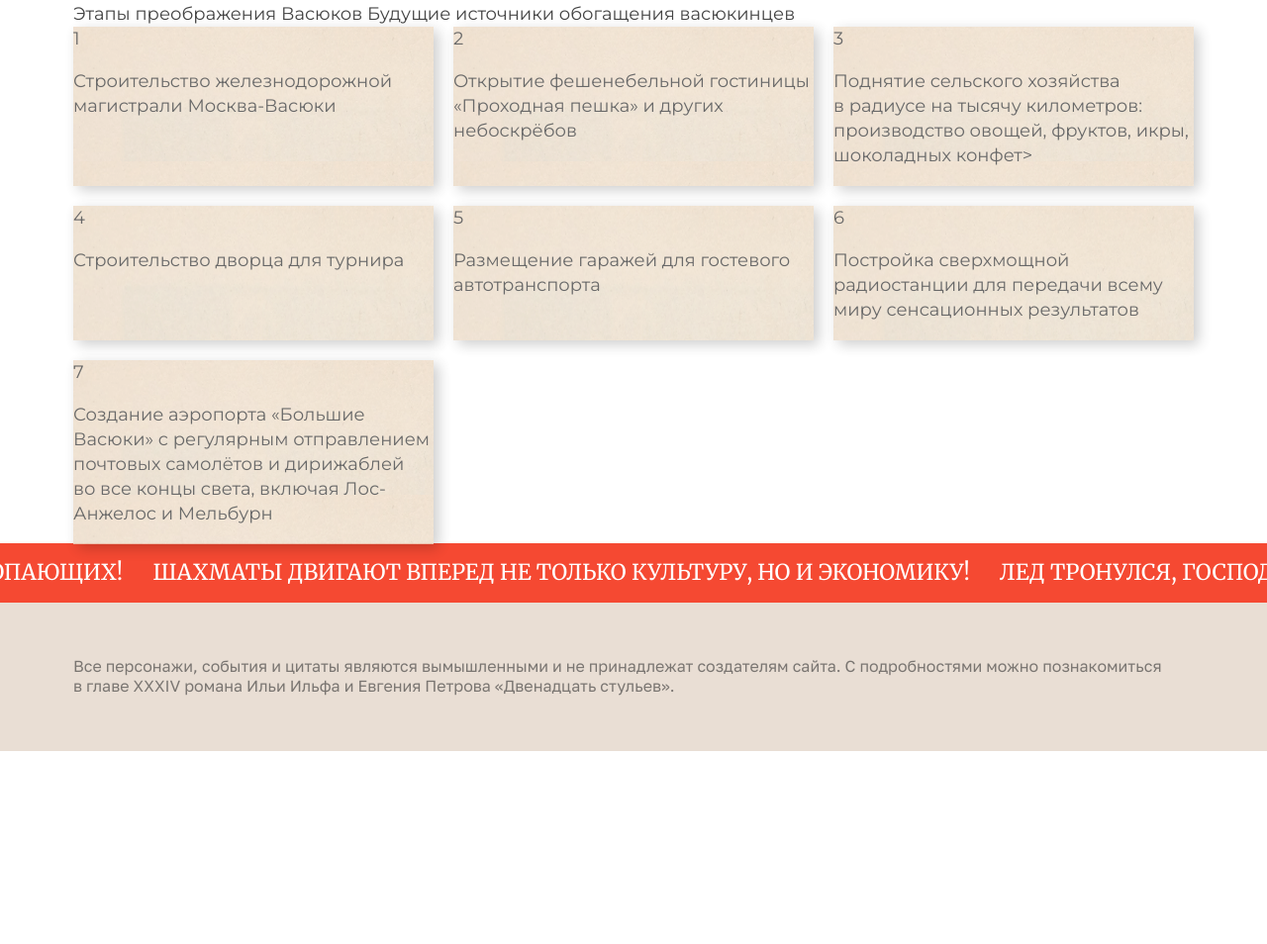
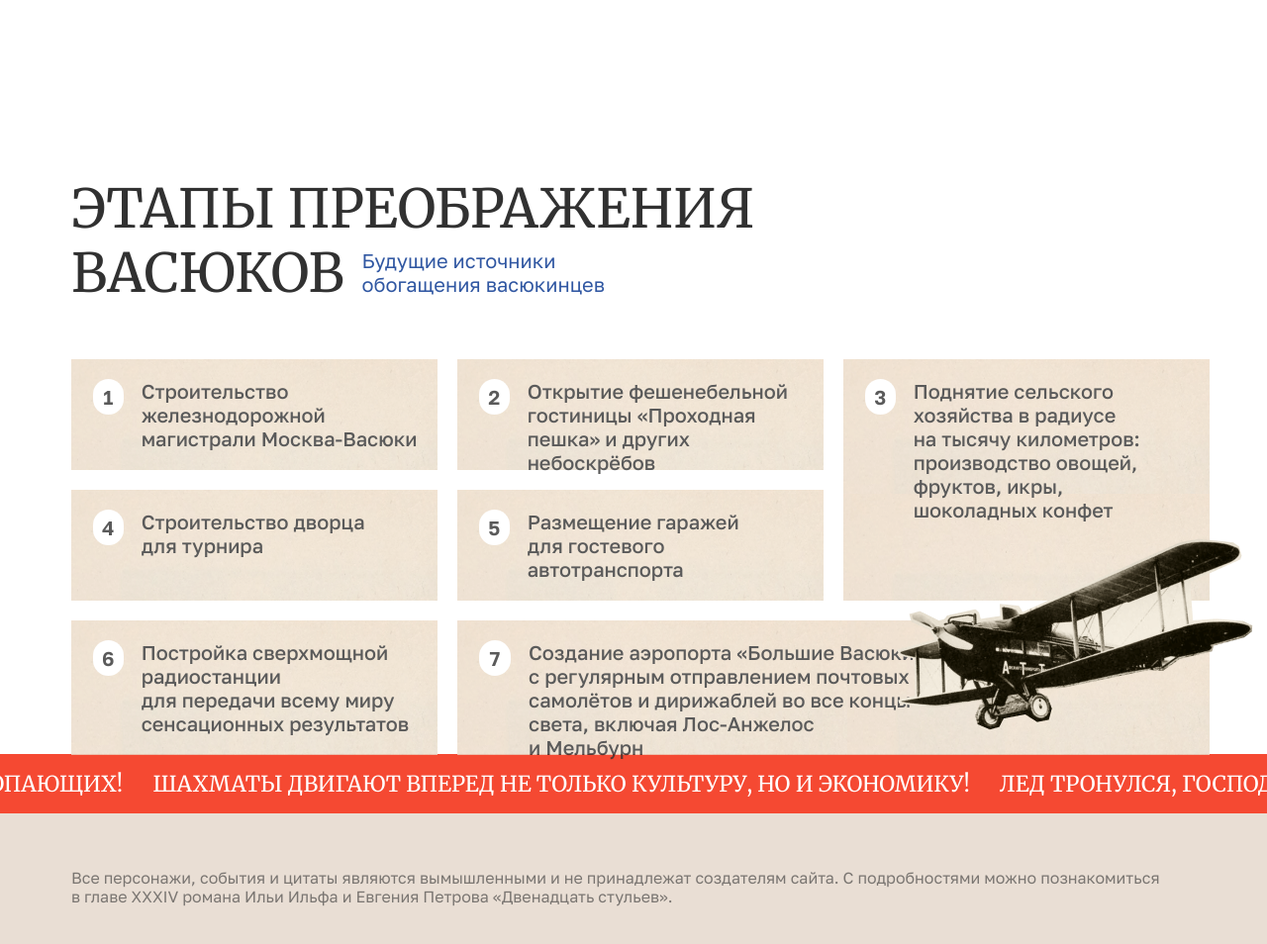
Before and after one commit to shapenkova/websile_about_chess, a website: page src/html/index.html in a window 1280 px wide. Shown: the part 1620-2574 px from the top of the page at 99% size. Before the commit the page ends 2379 px from the top, so only its background shows below. Drawn offline with nearby package versions, Linux system fonts and the light colour scheme; files that its build step writes are made by us from their sources; files whose address does not match are found by name.

Commit message:
make a block stages

```diff
--- a/src/html/blocks/poster.html
+++ b/src/html/blocks/poster.html
@@ -10,9 +10,9 @@
                 <img src="assets/images/1920.png" alt="image" class="poster__picture-img">
             </picture>
         </div>
-
         <div class="poster__box2">
-            <div class="poster__box2-text">
+            <div class="poster__block">
+                <div class="poster__block-text">
                     <p class="poster__text">
                         <span class="poster__row1">Превратите уездный&nbsp;город</span>
                         <span class="poster__row2">в&nbsp;столицу</span>
@@ -32,4 +32,6 @@
                 </div>
             </div>
         </div>
+
+    </div>
 </section>
--- a/src/html/blocks/stages.html
+++ b/src/html/blocks/stages.html
@@ -1,60 +1,65 @@
 <section class="stages">
     <div class="stages__container">
         <div class="stages__title">
-            <span>Этапы преображения</span>
-            <span>Васюков</span>
-            <a href="#">Будущие источники обогащения васюкинцев</a>
+            <span class="stages__title-el">Этапы преображения</span>
+            <div class="stages__title-block">
+                <span class="stages__title-el">Васюков</span>
+                <a href="#" class="stages__link">
+                    Будущие&nbsp;источники обогащения&nbsp;васюкинцев
+                </a>
+            </div>
+
         </div>
         <div class="stages__wrapper">
             <!-- <picture class="stages__picture">
                 <img src="assets/images/img1.png" alt="">
             </picture> -->
             <div class="stages__box1 stages__wrapper-el">
-                <div class="states__number">1</div>
+                <div class="stages__number">1</div>
                 <p class="stages__text">
                     Строительство железнодорожной магистрали Москва-Васюки
                 </p>
             </div>
             <div class="stages__box2 stages__wrapper-el">
-                <div class="states__number">2</div>
+                <div class="stages__number">2</div>
                 <p class="stages__text">
                     Открытие фешенебельной гостиницы «Проходная пешка» и&nbsp;других небоскрёбов
                 </p>
             </div>
             <div class="stages__box3 stages__wrapper-el">
-                <div class="states__number">3</div>
+                <div class="stages__number">3</div>
                 <p class="stages__text">
-                    Поднятие сельского хозяйства в&nbsp;радиусе на&nbsp;тысячу километров: производство овощей, фруктов, икры, шоколадных конфет>
+                    Поднятие сельского хозяйства в&nbsp;радиусе на&nbsp;тысячу километров: производство овощей, фруктов, икры, шоколадных конфет
                 </p>
             </div>
             <div class="stages__box4 stages__wrapper-el">
-                <div class="states__number">4</div>
+                <div class="stages__number">4</div>
                 <p class="stages__text">
                     Строительство дворца для&nbsp;турнира
                 </p>
             </div>
             <div class="stages__box5 stages__wrapper-el">
-                <div class="states__number">5</div>
+                <div class="stages__number">5</div>
                 <p class="stages__text">
-                    Размещение гаражей для&nbsp;гостевого автотранспорта
+                    Размещение гаражей для&nbsp;гостевого<br>автотранспорта
                 </p>
             </div>
             <div class="stages__box6 stages__wrapper-el">
-                <div class="states__number">6</div>
+                <div class="stages__number">6</div>
                 <p class="stages__text">
                     Постройка сверхмощной радиостанции для&nbsp;передачи всему миру сенсационных результатов
                 </p>
             </div>
             <div class="stages__box7 stages__wrapper-el">
-                <div class="states__number">7</div>
+                <div class="stages__number">7</div>
                 <p class="stages__text">
-                    Создание аэропорта «Большие Васюки» с&nbsp;регулярным отправлением почтовых самолётов и&nbsp;дирижаблей во&nbsp;все&nbsp;концы света, включая Лос-Анжелос и&nbsp;Мельбурн
+                    Создание аэропорта «Большие&nbsp;Васюки» с&nbsp;регулярным отправлением почтовых самолётов и&nbsp;дирижаблей во&nbsp;все&nbsp;концы света, включая Лос-Анжелос и&nbsp;Мельбурн
                 </p>
             </div>
 
-            <div>
-                <picture>
-                    <img src="" alt="">
+            <div class="stages__box8">
+                <picture class="stages__pic">
+                    <img src="assets/images/plane.png" alt="plane" class="stages__pic-img">
                 </picture>
             </div>
 
--- a/src/styles/blocks/about.less
+++ b/src/styles/blocks/about.less
@@ -10,13 +10,13 @@
         width: 100%;
         max-width: 1366px;
         margin: 0 auto;
-        padding: 20px 74px 0 24px;
+        padding: 16px 58px 0 25px;
     }
     &__table-desc {
         width: 100%;
         max-width: 704px;
         margin: 0;
-        padding-top: 15px;
+        padding-top: 20px;
         padding-bottom: 10px;
         color: @color1;
         font-family: @font3;
--- a/src/styles/blocks/page-header.less
+++ b/src/styles/blocks/page-header.less
@@ -24,17 +24,21 @@
         background-color: fade(@white, 0%);
     }
     &__container {
-        position: relative;
-        z-index: 100;
-        box-sizing: border-box;
+        .container();
         display: flex;
         align-items: center;
         align-self: flex-end;
-        width: 100%;
-        max-width: 1366px;
-        margin: 0 auto;
-        padding-left: 74px;
-        padding-right: 74px;
+        // position: relative;
+        // z-index: 100;
+        // box-sizing: border-box;
+        // display: flex;
+        // align-items: center;
+        // align-self: flex-end;
+        // width: 100%;
+        // max-width: 1366px;
+        // margin: 0 auto;
+        // padding-left: 74px;
+        // padding-right: 74px;
     }
     &__logo-link {
         flex-shrink: 0;
--- a/src/styles/blocks/poster.less
+++ b/src/styles/blocks/poster.less
@@ -1,5 +1,4 @@
 .poster {
-    //z-index: -100;
     box-sizing: border-box;
     display: flex;
     flex-direction: column;
@@ -7,21 +6,26 @@
     margin: 0 auto;
     &__container {
         position: relative;
-        //z-index: -1000;
         box-sizing: border-box;
         display: flex;
+        align-items: center;
         width: 100%;
         margin: 0 auto;
     }
 
     &__box1 {
-        //position: absolute;
+        position: relative;
         width: 100%;
         overflow: hidden;
     }
     &__picture {
         position: relative;
+        display: block;
         width: 100%;
+        @media @bw1660 {
+            //width: 71.1%;
+            width: 101%;
+        }
         &::before {
             content: '';
             display: block;
@@ -30,9 +34,6 @@
             @media @bw1660 {
                 padding-top: 51.3%;
             }
-        }
-        @media @bw1660 {
-            width: 71.1%;
         }
     }
     &__picture-img {
@@ -44,18 +45,22 @@
     }
 
     &__box2 {
-        z-index: 10;
+        .container();
         position: absolute;
         top: 124px;
-        left: 72px;
+        left: 0;
+        right: 0;
+        box-sizing: border-box;
+        display: flex;
+    }
+
+    &__block {
         box-sizing: border-box;
         display: flex;
         flex-direction: column;
         width: 100%;
         max-width: 542px;
-
     }
-
     &__text {
         position: relative;
         margin: 0;
--- a/src/styles/blocks/stages.less
+++ b/src/styles/blocks/stages.less
@@ -2,9 +2,73 @@
     box-sizing: border-box;
     display: flex;
     &__container {
-        .container();
+        box-sizing: border-box;
         display: flex;
         flex-direction: column;
+        width: 100%;
+        max-width: 1414px;
+        margin: 0 auto;
+        padding: 167px 58px 0 72px;
+    }
+    &__title {
+        box-sizing: border-box;
+        display: flex;
+        flex-direction: column;
+        width: 100%;
+        max-width: 806px;
+        margin: 0;
+        color: @color1;
+        font-family: @font3;
+        font-size: 54px;
+        font-weight: @font_weight2;
+        line-height: 1.2;
+        text-transform: uppercase;
+    }
+    &__link {
+        box-sizing: border-box;
+        display: inline-block;
+        width: 100px;
+        max-width: 280px;
+        padding-left: 5px;
+        color: @color5;
+        font-family: @font2;
+        font-size: 20px;
+        font-weight: @font_weight2;
+        line-height: 1.2;
+        text-decoration: none;
+        text-transform: none;
+        cursor: pointer;
+        transition: color 0.2s;
+        &:hover {
+            color: @color5-hover;
+        }
+    }
+    &__text {
+        width: 100%;
+        //max-width: 302px;
+        margin: 0;
+        color: @color1;
+        font-family: @font2;
+        font-size: 20px;
+        font-weight: @font_weight3;
+        line-height: 1.2;
+    }
+    &__number {
+        box-sizing: border-box;
+        display: flex;
+        align-items: center;
+        justify-content: center;
+        //align-self: flex-start;
+        width: 36px;
+        height: 36px;
+        background-color: @white;
+        border-radius: 60px;
+        color: @color1;
+        font-family: @font2;
+        font-size: 20px;
+        font-weight: @font_weight4;
+        line-height: 1.2;
+
     }
     &__wrapper {
         position: relative;
@@ -12,16 +76,73 @@
         display: grid;
         width: 100%;
         grid-template-columns: repeat(3, 1fr);
+        grid-template-rows: 112px 112px 136px;
         gap: 20px;
+        margin-top: 54px;
+        grid-template-areas:
+        'box1 box2 box3'
+        'box4 box5 box3'
+        'box6 box7 box7'
+    ;
     }
     &__wrapper-el {
-        box-shadow: 5px 4px 13px 0 rgba(0, 0, 0, 0.25);
+        display: flex;
+        gap: 18px;
+        padding: 20px 20px 20px 22px;
+        //align-items: center;
+        //box-shadow: 5px 4px 13px 0 rgba(0, 0, 0, 0.25);
         background-color: @color3;
         background-image:url(../assets/images/img-bg.png);
         opacity: 0.8;
     }
-    &__picture {
+    &__box1 {
+        grid-area: box1;
+    }
+    &__box2 {
+        grid-area: box2;
+    }
+    &__box3 {
+        grid-area: box3;
+    }
+    &__box4 {
+        grid-area: box4;
+    }
+    &__box5 {
+        grid-area: box5;
+    }
+    &__box6 {
+        grid-area: box6;
+    }
+    &__box7 {
+        grid-area: box7;
+        padding-right: 285px;
+    }
+
+    &__box8 {
         position: absolute;
+        bottom: -2px;
+        right: -65px;
+        width: 401px;
+        height: 235px;
+    }
+    &__pic {
+        position: relative;
+        display: block;
         width: 100%;
+        overflow: hidden;
+        &::after {
+            content: '';
+            display: block;
+            width: 100%;
+            padding-top: 58.6%;
+        }
+    }
+    &__pic-img {
+        position: absolute;
+        top: 0;
+        left: 0;
+        width: 100%;
+        height: 100%;
+        object-fit: cover;
     }
 }
--- a/src/styles/blocks/support.less
+++ b/src/styles/blocks/support.less
@@ -2,7 +2,13 @@
     box-sizing: border-box;
     display: flex;
     &__container {
-        .container();
+        box-sizing: border-box;
+        display: flex;
+        width: 100%;
+        max-width: 1414px;
+        margin: 0 auto;
+        padding-left: 72px;
+        padding-right: 57px;
     }
     &__link {
         box-sizing: border-box;
--- a/src/styles/global/mixins.less
+++ b/src/styles/global/mixins.less
@@ -1,10 +1,10 @@
 .container() {
 box-sizing: border-box;
 width: 100%;
-max-width: 1366px;
+max-width: 1414px;
 margin: 0 auto;
-padding-left: 74px;
-padding-right: 74px;
+padding-left: 72px;
+padding-right: 72px;
 @media @bw768 {
     padding-left: 20px;
     padding-right: 20px;
```
Lines whose indentation alone changed are shown as unchanged.
